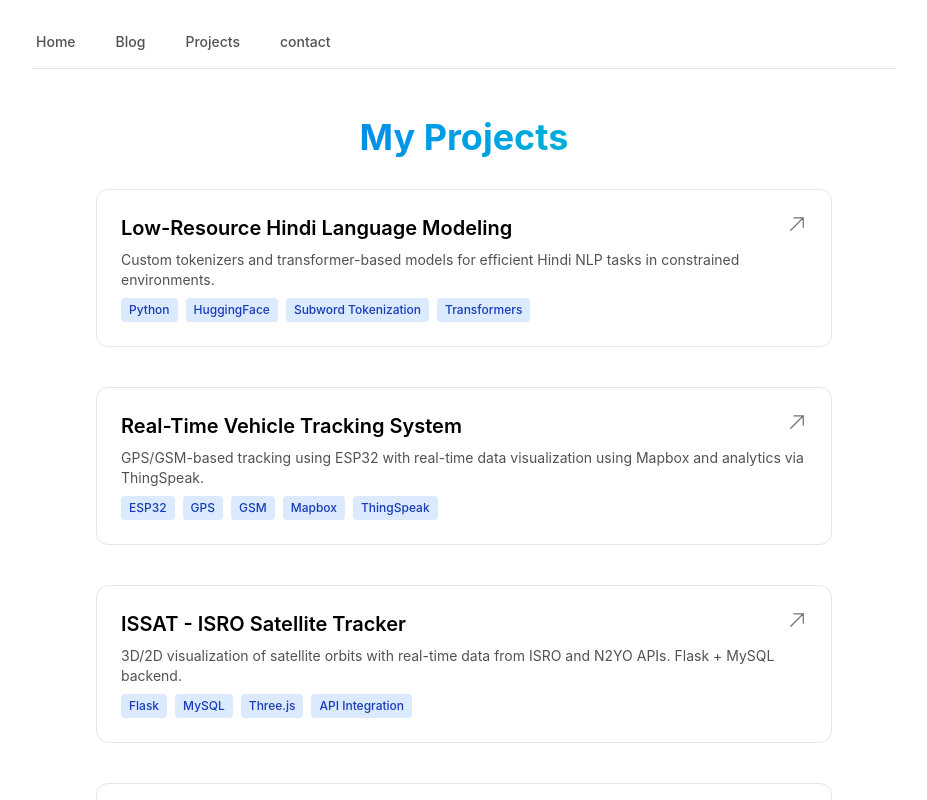
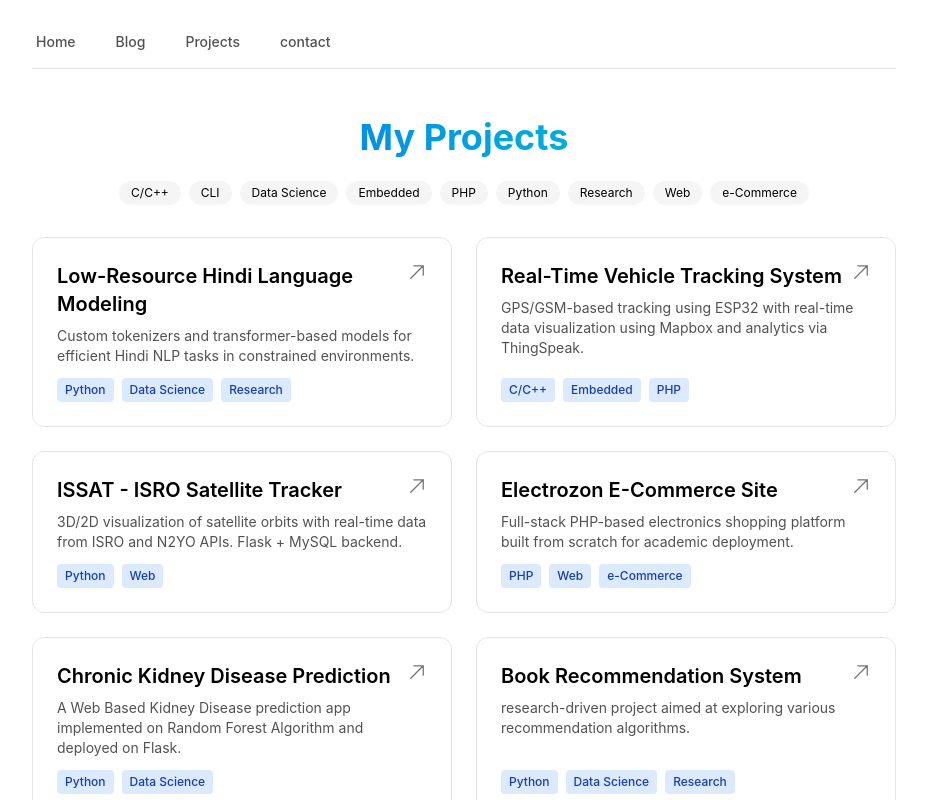
Before and after one commit to rohitkrtiwari/portfolio-web, a Next.js app: page /projects in a window 1280 px wide. Shown: the top 800 px of the page, without its empty margins (176-1103 px from the left). Built offline with nearby package versions, Linux system fonts and the light colour scheme.

Commit message:
Projects Page modified

```diff
--- a/app/projects/page.tsx
+++ b/app/projects/page.tsx
@@ -1,7 +1,6 @@
-// app/projects/page.tsx
-
 'use client'
 
+import { useState } from 'react'
 import Link from 'next/link'
 import { ArrowUpRightIcon } from '@heroicons/react/24/outline'
 
@@ -9,45 +8,130 @@ const projects = [
   {
     title: 'Low-Resource Hindi Language Modeling',
     description: 'Custom tokenizers and transformer-based models for efficient Hindi NLP tasks in constrained environments.',
-    tech: ['Python', 'HuggingFace', 'Subword Tokenization', 'Transformers'],
+    tech: ['Python', 'Data Science', 'Research'],
     github: 'https://github.com/rohitkrtiwari/Low-Resource-NLP-Indian-Language-LLMs',
   },
   {
     title: 'Real-Time Vehicle Tracking System',
     description: 'GPS/GSM-based tracking using ESP32 with real-time data visualization using Mapbox and analytics via ThingSpeak.',
-    tech: ['ESP32', 'GPS', 'GSM', 'Mapbox', 'ThingSpeak'],
+    tech: ['C/C++', 'Embedded', 'PHP'],
     github: 'https://github.com/rohitkrtiwari/real-time-vehicle-tracking-system',
   },
   {
     title: 'ISSAT - ISRO Satellite Tracker',
     description: '3D/2D visualization of satellite orbits with real-time data from ISRO and N2YO APIs. Flask + MySQL backend.',
-    tech: ['Flask', 'MySQL', 'Three.js', 'API Integration'],
+    tech: ['Python', 'Web'],
     github: 'https://github.com/rohitkrtiwari/ISSAT-ISRO-Satellite-Tracker',
   },
   {
     title: 'Electrozon E-Commerce Site',
     description: 'Full-stack PHP-based electronics shopping platform built from scratch for academic deployment.',
-    tech: ['PHP', 'MySQL', 'Bootstrap', 'JavaScript'],
-    github: 'https://github.com/rohitkrtiwari/electrozon',
+    tech: ['PHP', 'Web', 'e-Commerce'],
+    github: 'https://github.com/rohitkrtiwari/ELECTROZON-Ecommerce-website-/',
   },
   {
-    title: 'LSB Image Steganography in C',
-    description: 'Bit-level image steganography tool for hiding messages in 24-bit BMP images using LSB technique.',
-    tech: ['C', 'Image Processing', 'Steganography'],
-    github: 'https://github.com/rohitkrtiwari/lsb-image-steganography',
+    title: 'Chronic Kidney Disease Prediction',
+    description: 'A Web Based Kidney Disease prediction app implemented on Random Forest Algorithm and deployed on Flask.',
+    tech: ['Python', 'Data Science'],
+    github: 'https://github.com/rohitkrtiwari/Chronic-Kidney-Disease-Prediction',
+  },
+  {
+    title: 'Book Recommendation System',
+    description: 'research-driven project aimed at exploring various recommendation algorithms.',
+    tech: ['Python', 'Data Science', 'Research'],
+    github: 'https://github.com/rohitkrtiwari/book-recommendation-system',
+  },
+  {
+    title: 'Social-Media-web-Application',
+    description: 'A Social Media Web Application Implemented on Flask on which user can post their daily lives and connect with the rest the world.',
+    tech: ['Python', 'Web'],
+    github: 'https://github.com/rohitkrtiwari/STOCKET-Social-Media-Web-App',
+  },
+  {
+    title: 'BITLY - Influencers Online Presence',
+    description: 'Bitly is an initiative for leading youtube creaters to share their other than video contents with thier audience.',
+    tech: ['PHP', 'Web'],
+    github: 'https://github.com/rohitkrtiwari/BITLY-Influencers-Online-Presence-',
+  },
+  {
+    title: 'PasswordManager',
+    description: 'A Command Line Password Manager Utility written in c++ with sqlite3 database.',
+    tech: ['C/C++', 'CLI'],
+    github: 'https://github.com/rohitkrtiwari/PasswordManager',
+  },
+  {
+    title: 'DES & Stegnograohy',
+    description: 'DES and Stegnography Implementaion from scratch in C',
+    tech: ['C/C++', 'CLI'],
+    github: 'https://github.com/rohitkrtiwari/Information-Security-CS-5-34-MO/blob/main/DES/DES.c',
   },
 ]
 
+// Extract all unique tags
+const allTags = Array.from(
+  new Set(projects.flatMap(project => project.tech))
+).sort()
+
 export default function ProjectsPage() {
+  const [selectedTags, setSelectedTags] = useState<string[]>([])
+
+  const toggleTag = (tag: string) => {
+    setSelectedTags(prev =>
+      prev.includes(tag)
+        ? prev.filter(t => t !== tag)
+        : [...prev, tag]
+    )
+  }
+
+  const filteredProjects = selectedTags.length === 0
+    ? projects
+    : projects.filter(project =>
+        selectedTags.every(tag => project.tech.includes(tag))
+      )
+
   return (
-    <main className="max-w-3xl mx-auto px-4 py-12">
-      <h1 className="text-4xl font-bold mb-8 text-center bg-gradient-to-r from-blue-600 to-teal-400 bg-clip-text text-transparent">
+    <main className="max-w-7xl mx-auto py-12">
+      <h1 className="text-4xl font-bold mb-6 text-center bg-gradient-to-r from-blue-600 to-teal-400 bg-clip-text text-transparent">
         My Projects
       </h1>
 
-      <div className="space-y-10">
-        {projects.map((project, idx) => (
-          <div key={idx} className="border border-neutral-200 dark:border-neutral-800 rounded-xl p-6 transition hover:shadow-md">
+      {/* Tag Filter - unchanged */}
+      <div className="mb-8">
+        <div className="flex flex-wrap gap-2 justify-center mb-4">
+          {allTags.map(tag => (
+            <button
+              key={tag}
+              onClick={() => toggleTag(tag)}
+              className={`px-3 py-1 text-xs rounded-full transition-all
+                        ${selectedTags.includes(tag)
+                          ? 'bg-blue-600 text-white'
+                          : 'bg-neutral-100 hover:bg-neutral-200 dark:bg-neutral-800 dark:hover:bg-neutral-700'
+                        }`}
+            >
+              {tag}
+            </button>
+          ))}
+        </div>
+        {selectedTags.length > 0 && (
+          <div className="text-center">
+            <button
+              onClick={() => setSelectedTags([])}
+              className="text-sm text-blue-600 dark:text-blue-400 hover:underline"
+            >
+              Clear filters ({selectedTags.length})
+            </button>
+          </div>
+        )}
+      </div>
+
+      {/* Updated Projects Grid */}
+      <div className="grid grid-cols-1 md:grid-cols-2 lg:grid-cols-2 gap-6">
+        {filteredProjects.map((project, idx) => (
+          <div
+            key={idx}
+            className="border border-neutral-200 dark:border-neutral-800 rounded-xl p-6 transition hover:shadow-md h-full flex flex-col"
+          >
+            <div className="flex-grow">
               <div className="flex justify-between items-start mb-2">
                 <h2 className="text-xl font-semibold">{project.title}</h2>
                 <a
@@ -60,14 +144,21 @@ export default function ProjectsPage() {
                   <ArrowUpRightIcon className="w-5 h-5" />
                 </a>
               </div>
-            <p className="text-sm text-neutral-600 dark:text-neutral-400 mb-2">
+              <p className="text-sm text-neutral-600 dark:text-neutral-400 mb-3">
                 {project.description}
               </p>
-            <div className="flex flex-wrap gap-2">
+            </div>
+            <div className="flex flex-wrap gap-2 mt-auto">
               {project.tech.map((tag, i) => (
                 <span
                   key={i}
-                  className="px-2 py-1 text-xs font-medium bg-blue-100 dark:bg-blue-900/40 text-blue-800 dark:text-blue-300 rounded"
+                  className={`px-2 py-1 text-xs font-medium rounded transition-all
+                            ${selectedTags.includes(tag)
+                              ? 'bg-blue-600 text-white'
+                              : 'bg-blue-100 dark:bg-blue-900/40 text-blue-800 dark:text-blue-300'
+                            }`}
+                  onClick={() => toggleTag(tag)}
+                  style={{ cursor: 'pointer' }}
                 >
                   {tag}
                 </span>
```
Lines whose indentation alone changed are shown as unchanged.
